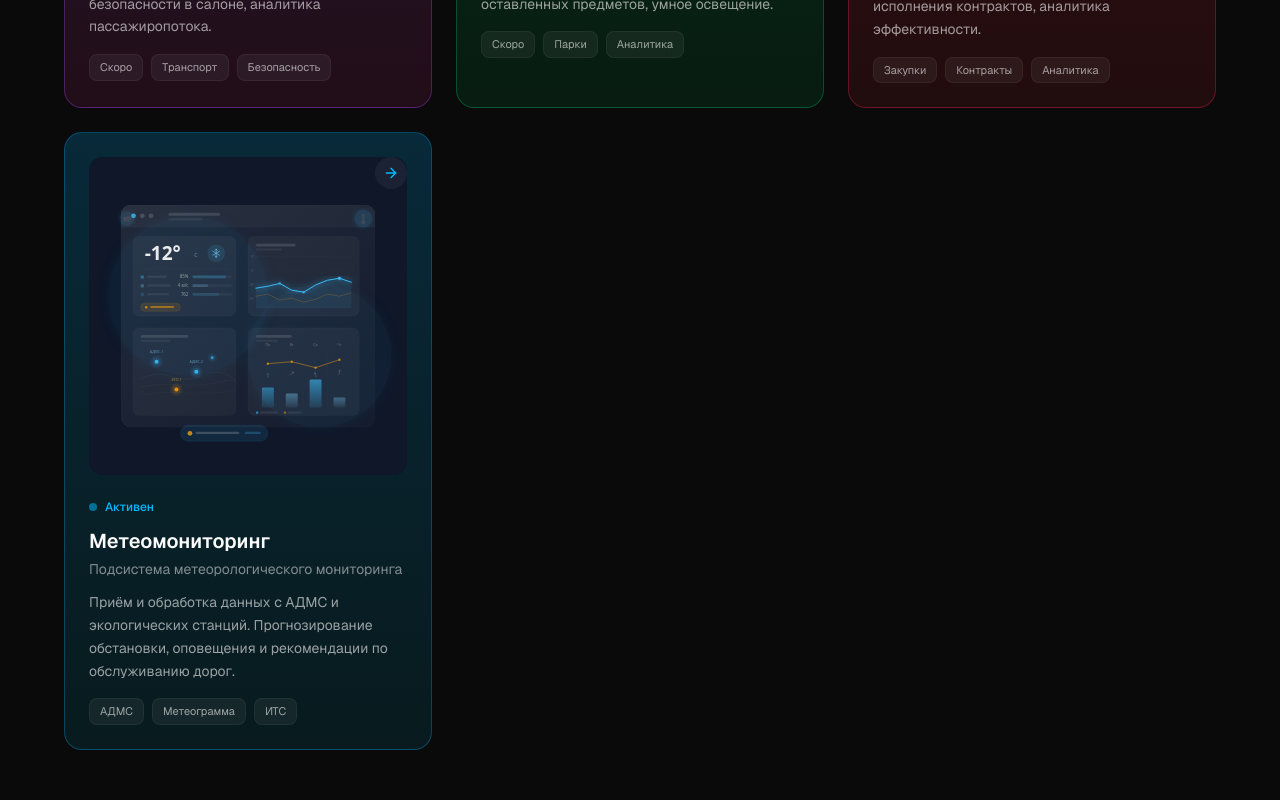
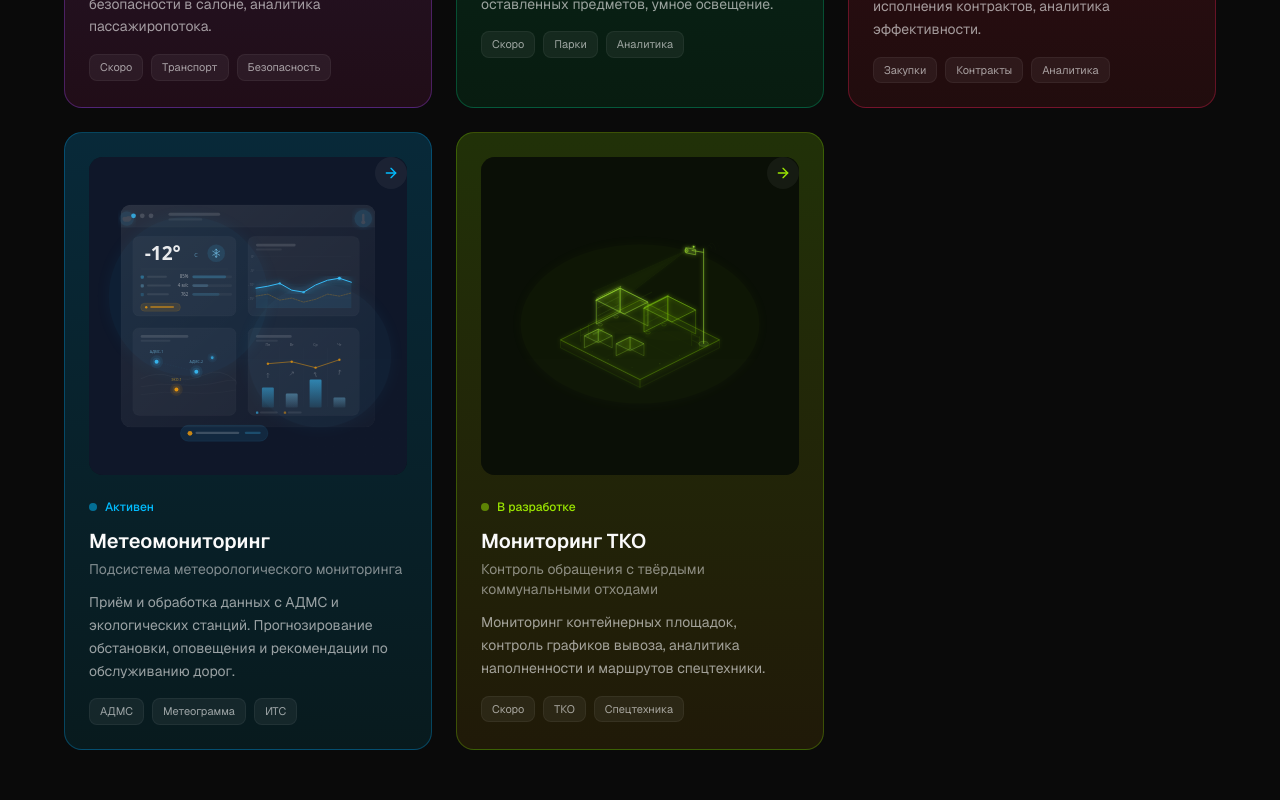
Before and after one commit to remmark99/road-demo, a Next.js app: page /landing in a window 1280 px wide. Shown: the part 2140-2940 px from the top of the page. Built offline with nearby package versions, Linux system fonts and the light colour scheme; no server answers.

Commit message:
Add TKO to landing

```diff
--- a/app/landing/page.tsx
+++ b/app/landing/page.tsx
@@ -106,6 +106,20 @@ const MODULES = [
         dotColor: "bg-sky-400",
         tags: ["АДМС", "Метеограмма", "ИТС"],
     },
+    {
+        id: "tko",
+        title: "Мониторинг ТКО",
+        subtitle: "Контроль обращения с твёрдыми коммунальными отходами",
+        description: "Мониторинг контейнерных площадок, контроль графиков вывоза, аналитика наполненности и маршрутов спецтехники.",
+        image: "/landing/tko.svg",
+        href: "#",
+        color: "from-lime-500/20 to-yellow-500/10",
+        borderColor: "border-lime-500/30 hover:border-lime-400/60",
+        glowColor: "group-hover:shadow-lime-500/20",
+        accentColor: "text-lime-400",
+        dotColor: "bg-lime-400",
+        tags: ["Скоро", "ТКО", "Спецтехника"],
+    },
 ]
 
 const PRICING = [
@@ -192,6 +206,18 @@ const PRICING = [
         accentColor: "text-sky-500 dark:text-sky-400",
         dotColor: "bg-sky-400",
         features: ["Бессрочная лицензия", "Интеграция с АДМС", "Метеограмма и прогнозы", "Оповещения и рекомендации"],
+    },
+    {
+        id: "tko",
+        title: "Мониторинг ТКО",
+        description: "Контроль контейнерных площадок, графиков вывоза ТКО, аналитика наполненности и маршрутов спецтехники",
+        license: null,
+        support: null,
+        color: "from-lime-500/20 to-yellow-500/10",
+        borderColor: "border-lime-500/30 hover:border-lime-400/60",
+        accentColor: "text-lime-500 dark:text-lime-400",
+        dotColor: "bg-lime-400",
+        features: ["Бессрочная лицензия", "Контроль площадок", "Аналитика маршрутов", "Графики вывоза"],
     },
 ]
 
@@ -365,7 +391,7 @@ export default function LandingPage() {
                     <div className="grid grid-cols-1 md:grid-cols-3 gap-6">
                         {MODULES.map((mod) => {
                             const isExternal = mod.href.startsWith("http")
-                            const isComingSoon = mod.id === "shore" || mod.id === "transport" || mod.id === "park"
+                            const isComingSoon = mod.id === "shore" || mod.id === "transport" || mod.id === "park" || mod.id === "tko"
                             const statusColorMap: Record<string, string> = { roads: 'text-amber-600', stops: 'text-teal-600', procurement: 'text-rose-600', meteo: 'text-sky-600' }
                             const statusColor = statusColorMap[mod.id] ?? 'text-blue-600'
                             const CardWrapper = isExternal ? 'a' : Link
```
Also changed, not shown: public/landing/tko.svg (added).
